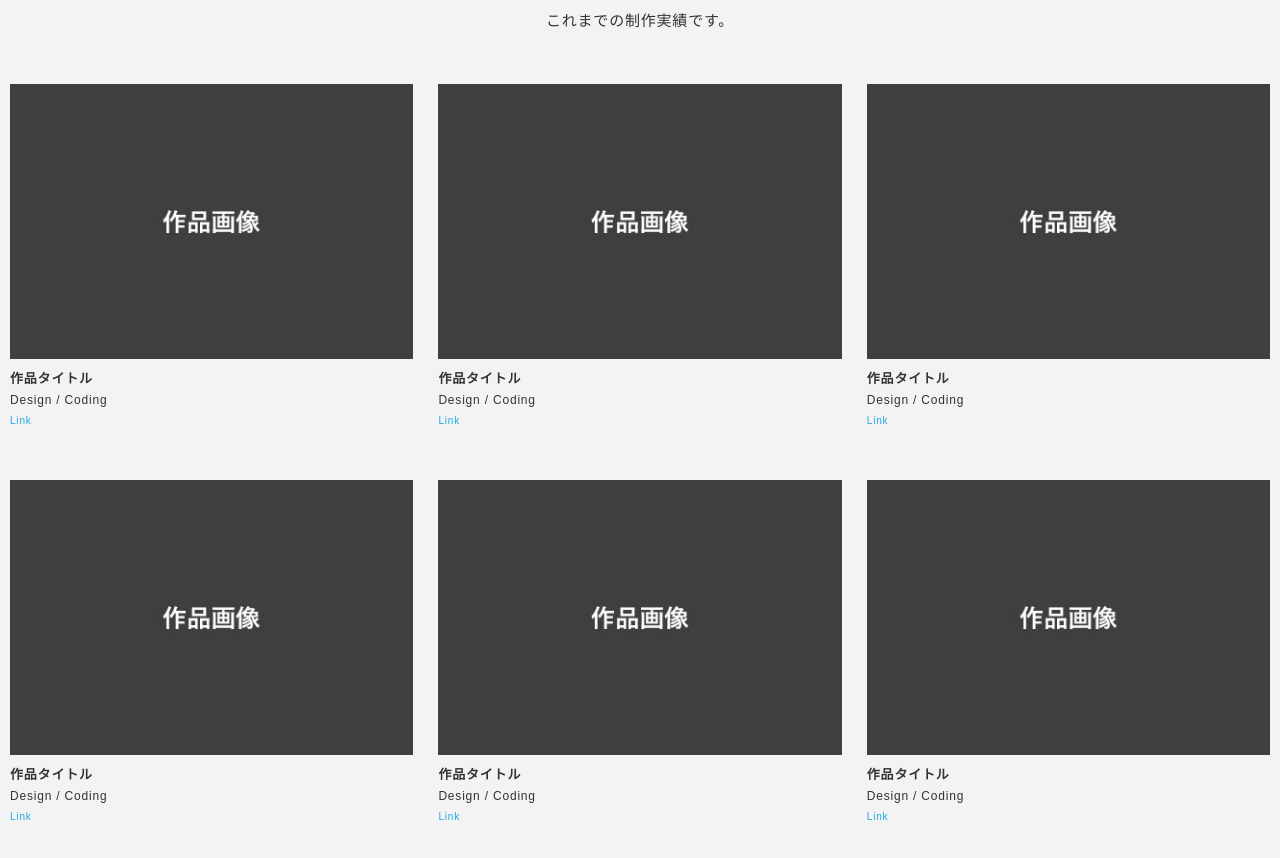
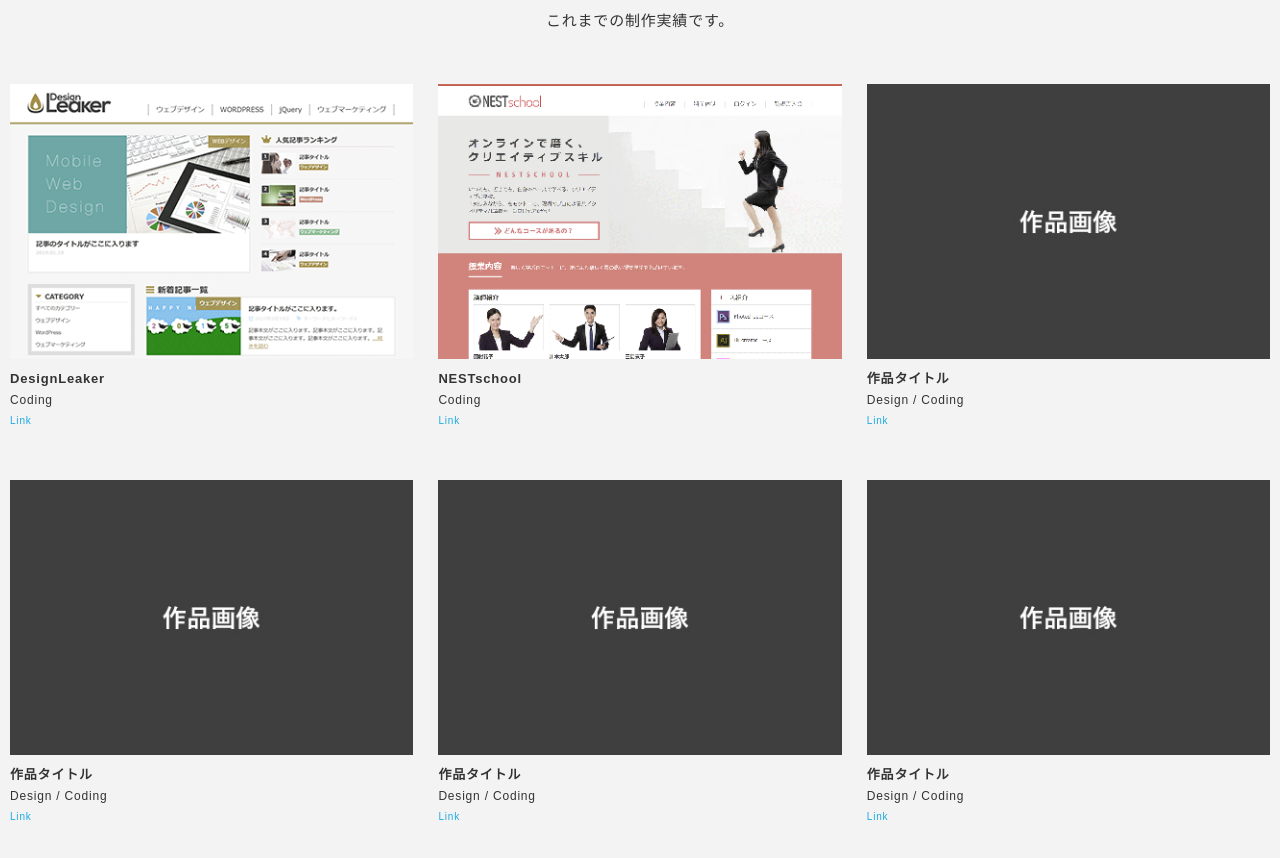
Before and after one commit to azuyuri/azuyuri.github.io, a website: page index.html in a window 1280 px wide. Shown: the part 1462-2320 px from the top of the page. Drawn offline with nearby package versions, Linux system fonts and the light colour scheme; a web font is replaced by a local one.

Commit message:
feat: 制作事例を２つ追加

```diff
--- a/index.html
+++ b/index.html
@@ -55,7 +55,7 @@
               <p class="text">
                 作品タイトル：Natours<br> 担当：Coding <br> 制作期間：１ヶ月
                 <br> URL：
-                <a href="#">https://azuyuri.github.io/natours_css/</a><br>
+                <a href="https://azuyuri.github.io/natours_css/">https://azuyuri.github.io/natours_css/</a><br>
                 <br> コメント：
                 <br>Udemyの講座で作成したツアーサイトです。<br>
                 はじめてのSass(scss)でのコーディングでした。7-1パターン構造やネスト構造に慣れるまで時間がかかりましたが、少しずつ便利さがわかってきました。<br>
@@ -76,23 +76,23 @@
           </div>
           <div class="card-wrapper my-gallery">
             <figure class="card">
-              <a href="img/works/dammy.jpg" data-size="980x668" class="card-image">
-          			<img src="img/works/thumb/thumb_dammy.jpg" alt="" />
+              <a href="img/works/magazine.gif" data-size="980x668" class="card-image">
+          			<img src="img/works/thumb/magazine.gif" alt="webマガジンサイトの画像" />
           		</a>
               <figcaption class="card-caption">
-                <p class="card-caption-title">作品タイトル</p>
-                <p class="card-caption-info">Design / Coding</p>
-                <p class="card-caption-url"><a class="url-link" href="＃" target="_blank">Link</a></p>
+                <p class="card-caption-title">DesignLeaker</p>
+                <p class="card-caption-info">Coding</p>
+                <p class="card-caption-url"><a class="url-link" href="https://azuyuri.github.io/sample_magazine_site/" target="_blank">Link</a></p>
               </figcaption>
             </figure>
             <figure class="card">
-              <a href="img/works/dammy.jpg" data-size="980x668" class="card-image">
-                <img src="img/works/thumb/thumb_dammy.jpg" alt="" />
+              <a href="img/works/school.gif" data-size="980x668" class="card-image">
+                <img src="img/works/thumb/school.gif" alt="オンラインスクールの画像" />
               </a>
               <figcaption class="card-caption">
-                <p class="card-caption-title">作品タイトル</p>
-                <p class="card-caption-info">Design / Coding</p>
-                <p class="card-caption-url"><a class="url-link" href="＃" target="_blank">Link</a></p>
+                <p class="card-caption-title">NESTschool</p>
+                <p class="card-caption-info">Coding</p>
+                <p class="card-caption-url"><a class="url-link" href="https://azuyuri.github.io/sample_school_website/" target="_blank">Link</a></p>
               </figcaption>
             </figure>
             <figure class="card">
```
Also changed, not shown: img/works/magazine.gif (added), img/works/school.gif (added), img/works/thumb/magazine.gif (added), img/works/thumb/school.gif (added).
